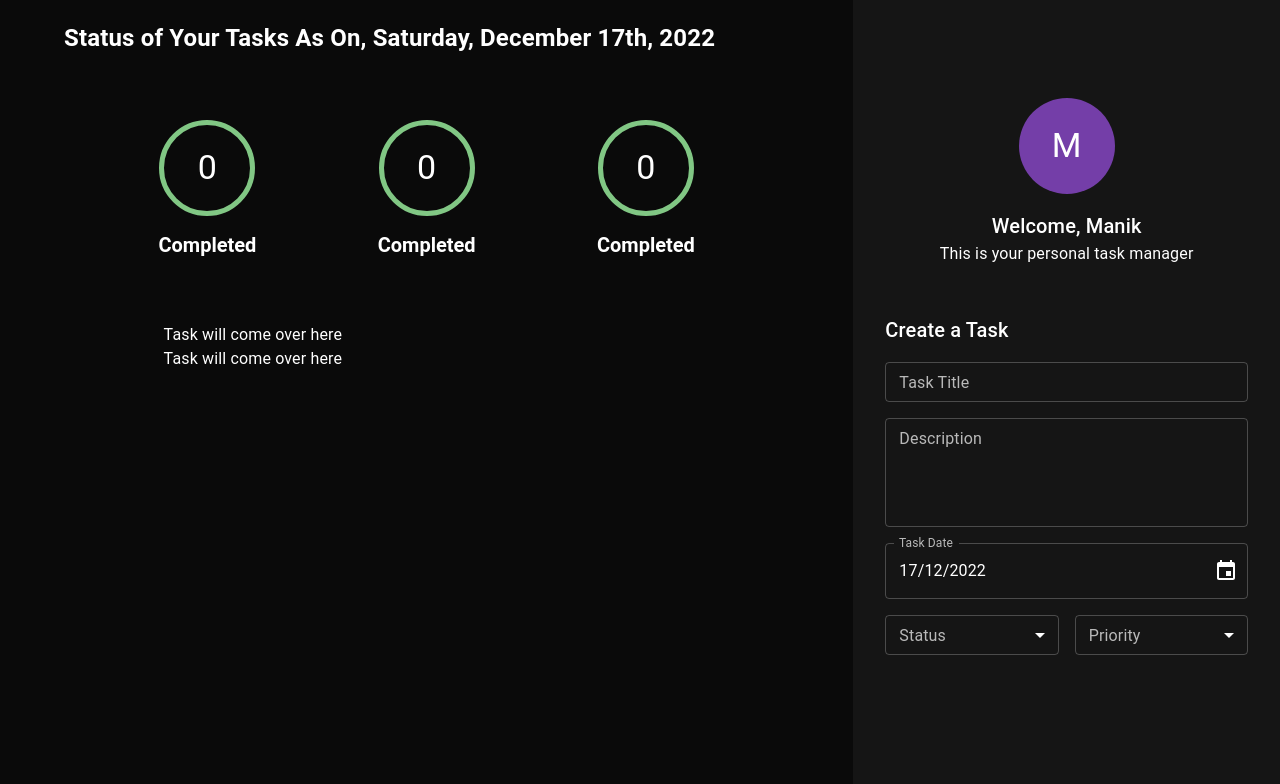
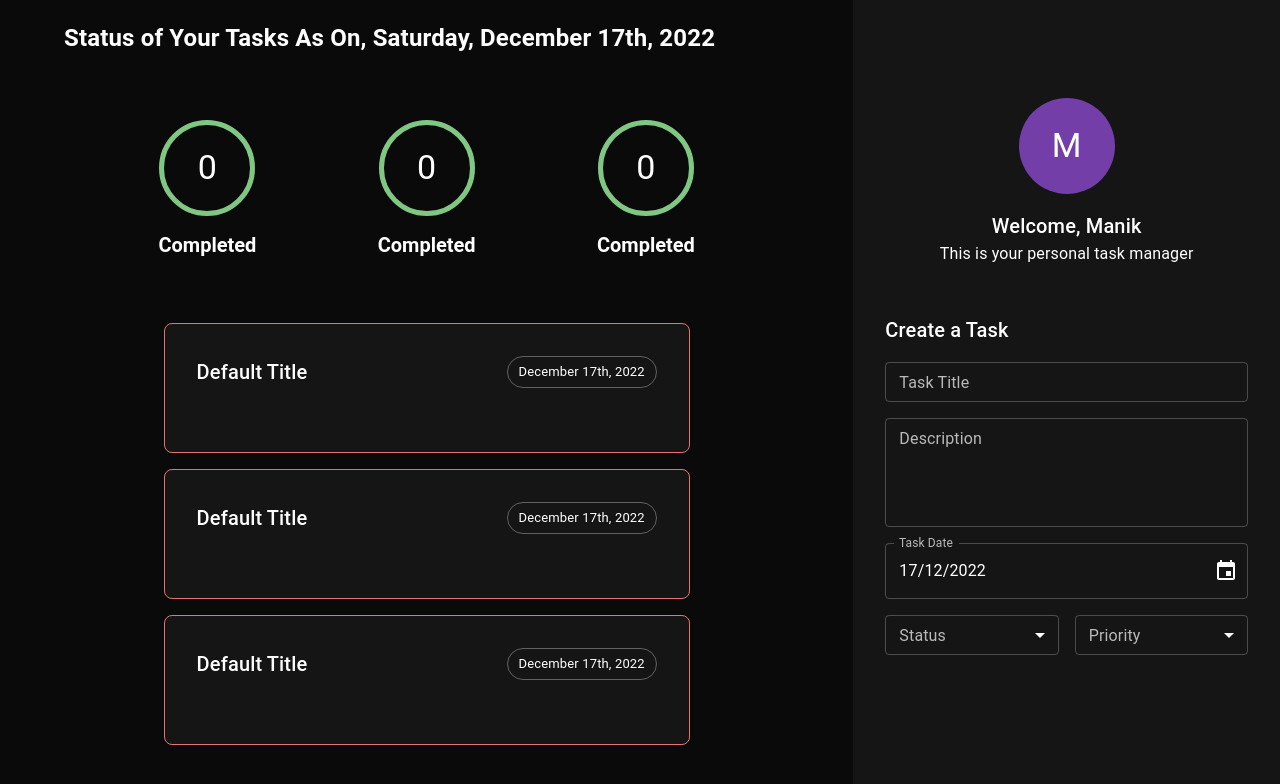
Before and after one commit to dulanjanabandara/todo-react, a React (Create React App) app: page / in a window 1280 px wide. Shown: the top 784 px of the page. Built offline with nearby package versions, Linux system fonts and the light colour scheme.

Commit message:
Task, task header components were created.

```diff
--- /dev/null
+++ b/src/components/task/_taskHeader.tsx
@@ -0,0 +1,26 @@
+import React, { FC, ReactElement } from 'react';
+import { Box, Chip, Typography } from '@mui/material';
+import PropTypes from 'prop-types';
+import { format } from 'date-fns';
+
+import { ITaskHeader } from './interfaces/ITaskHeader';
+
+export const TaskHeader: FC<ITaskHeader> = (props): ReactElement => {
+  const { title = 'Default Title', date = new Date() } = props;
+
+  return (
+    <Box display="flex" width="100%" justifyContent="space-between" mb={4}>
+      <Box>
+        <Typography variant="h6">{title}</Typography>
+      </Box>
+      <Box>
+        <Chip variant="outlined" label={format(date, 'PPP')} />
+      </Box>
+    </Box>
+  );
+};
+
+TaskHeader.propTypes = {
+  title: PropTypes.string,
+  date: PropTypes.instanceOf(Date),
+};
--- /dev/null
+++ b/src/components/task/interfaces/ITaskHeader.ts
@@ -0,0 +1,4 @@
+export interface ITaskHeader {
+  title?: string;
+  date?: Date;
+}
--- /dev/null
+++ b/src/components/task/task.tsx
@@ -0,0 +1,26 @@
+import React, { FC, ReactElement } from 'react';
+import { Box } from '@mui/material';
+
+import { TaskHeader } from './_taskHeader';
+
+export const Task: FC = (): ReactElement => {
+  return (
+    <Box
+      display="flex"
+      width="100%"
+      justifyContent="flex-start"
+      flexDirection="column"
+      mb={2}
+      p={4}
+      sx={{
+        width: '100%',
+        backgroundColor: 'background.paper',
+        borderRadius: '8px',
+        border: '1px solid',
+        borderColor: 'error.light',
+      }}
+    >
+      <TaskHeader />
+    </Box>
+  );
+};
--- a/src/components/taskArea/taskArea.tsx
+++ b/src/components/taskArea/taskArea.tsx
@@ -3,6 +3,7 @@
 import { format } from 'date-fns';
 
 import { TaskCounter } from '../taskCounter/taskCounter';
+import { Task } from '../task/task';
 
 export const TaskArea: FC = (): ReactElement => {
   return (
@@ -26,8 +27,9 @@
           <TaskCounter />
         </Grid>
         <Grid item display="flex" flexDirection="column" xs={10} md={8}>
-          <Box>Task will come over here</Box>
-          <Box>Task will come over here</Box>
+          <Task />
+          <Task />
+          <Task />
         </Grid>
       </Grid>
     </Grid>
```
